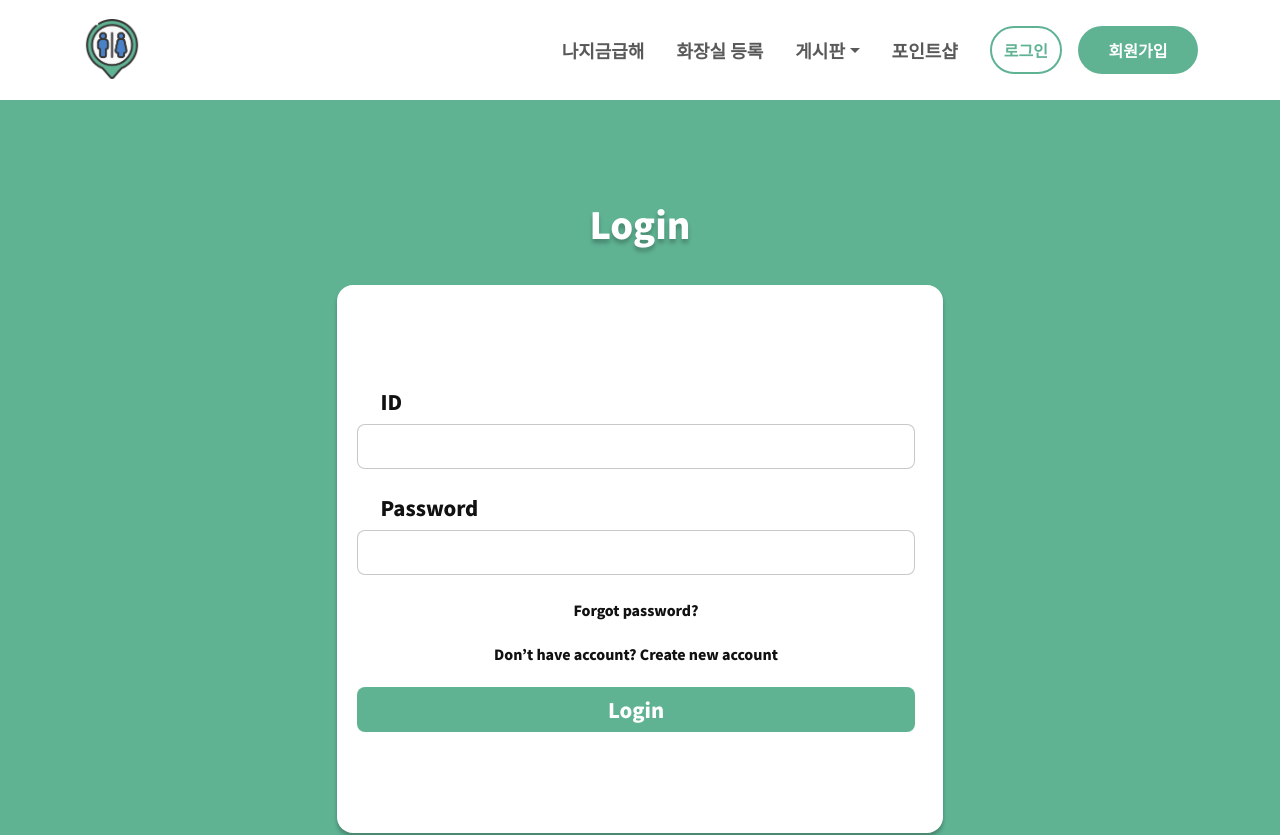
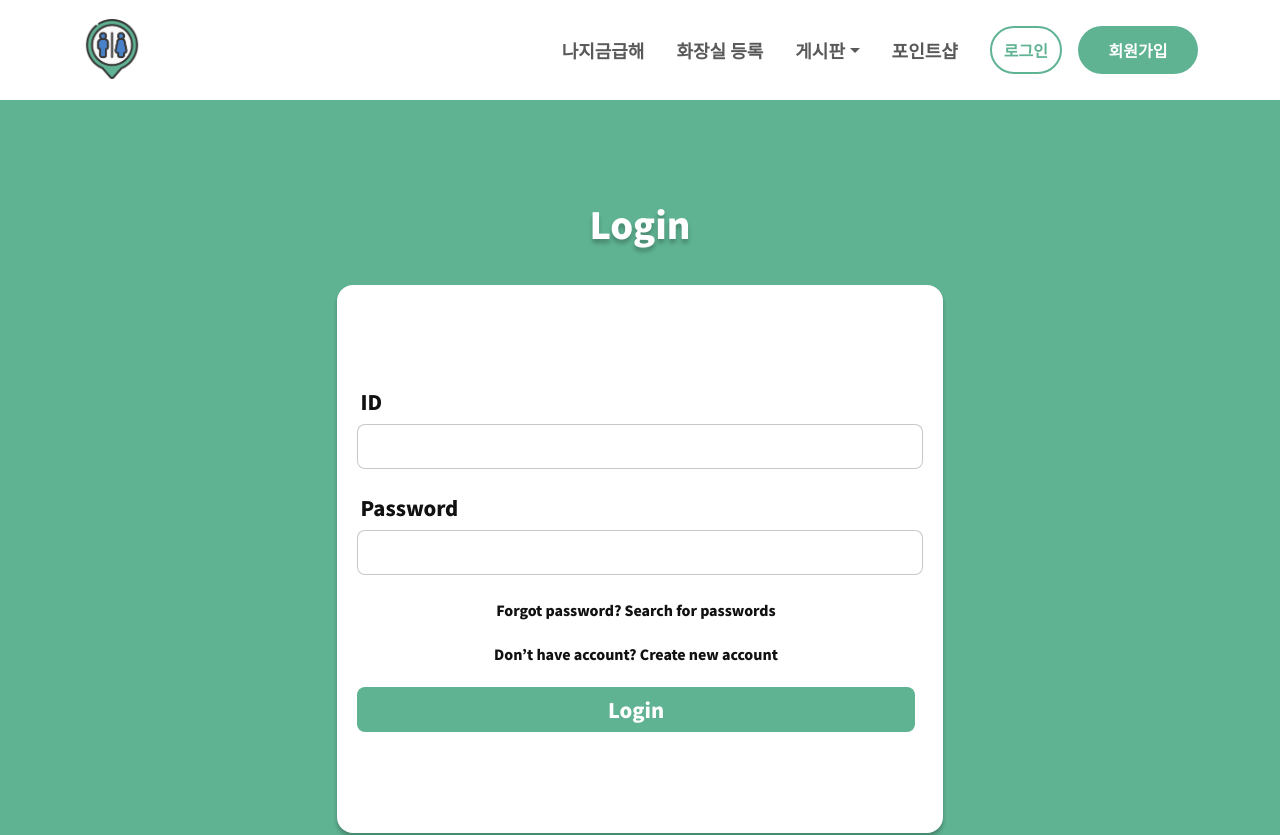
Before and after one commit to lis2s2/emergency-frontend.project, a React (Create React App) app: page /login in a window 1280 px wide. Shown: the top 835 px of the page. Built offline with nearby package versions, Linux system fonts and the light colour scheme; no server answers.

Commit message:
6/28 주말에 로그인 도전해보기~!

```diff
--- a/src/component/Login.jsx
+++ b/src/component/Login.jsx
@@ -36,12 +36,10 @@ const Sublayout = styled.form`
   flex-direction: column;
   justify-content: center;
   align-items: center;
-  padding: 0px;
-  /* padding-top: 200px; */
-  /* padding-right: 200px; */
+  padding: 0 20px;
   gap: 24px;
   margin: 0 auto;
-  padding-left: 20px;
+  /* padding-left: 20px; */
 
   position: absolute;
   width: 606px;
@@ -54,12 +52,6 @@ const Sublayout = styled.form`
 `;
 
 const RegisterGround = styled.div`
-  /* padding-bottom: 450px; */
-  /* padding-right: 150px; */
-  /* margin-bottom: 20px; */
-  /* margin: 0 auto; */
-
-  /* width: 187px; */
   height: 64px;
 
   font-family: "Noto Sans KR";
@@ -115,7 +107,7 @@ const Autobox = styled.div`
 
   color: #111111;
 
-  width: 606px;
+  /* width: 606px; */
   height: 82px;
 
   flex: none;
@@ -188,7 +180,7 @@ const CommonInput = styled.input`
 
   font-size: 16px;
 
-  width: 558px;
+  width: 100%;
   height: 45px;
 
   background: #FFFFFF;
@@ -281,18 +273,24 @@ function Login() {
 
   const handleSubmit = (e) => {
     e.preventDefault();
-    axios.post('http://localhost:8080/login', formData)
+
+    if (!formData.memId || !formData.memPwd) {
+      alert('아이디와 비밀번호를 입력해 주세요.');
+      return;
+    }
+
+    axios.post(`http://localhost:8080/login?${formData.memId}&${formData.memPwd}`, formData)
       .then(response => {
         if (response.data) {
-          alert('로그인 성공');
-          Navigate('/');
-
+          alert('로그인');
+          Navigate('#');
         }
-        // else {
-        //   alert('아이디 또는 비밀번호가 존재하지 않습니다.');
-        // }
+        else {
+          alert('아이디 또는 비밀번호가 잘못 입력되었습니다.');
+        }
       })
       .catch(error => {
+        console.log(error);
         console.error('아이디 또는 비밀번호가 잘못 입력되었습니다!', error);
         alert('아이디 또는 비밀번호가 잘못 입력되었습니다.');
       });
@@ -308,7 +306,7 @@ function Login() {
                 <CommonInfo>
                   <InfoStyle>ID</InfoStyle>
                 </CommonInfo>
-                <CommonInput type="text" name="memEmail" value={formData.memEmail} onChange={handleChange} />
+                <CommonInput type="text" name="memId" value={formData.memId} onChange={handleChange} />
               </Autobox>
 
               <Autobox>
@@ -320,8 +318,8 @@ function Login() {
               </Autobox>
 
               <>
-                <CommonBtn  type="submit" onClick={handleSubmit}>Login</CommonBtn>
-                <Textbtn onClick={() => navigate('/search')}>Forgot password? </Textbtn>
+                <CommonBtn  type="submit">Login</CommonBtn>
+                <Textbtn onClick={() => navigate('/search')}>Forgot password? <span>Search for passwords</span></Textbtn>
                 <Textbtn onClick={() => navigate('/register')}>Don’t have account? <span color="red">Create new account</span></Textbtn>
               </>
             </Sublayout>
--- a/src/component/MyPage.jsx
+++ b/src/component/MyPage.jsx
@@ -13,7 +13,6 @@ const Autolayout = styled.div`
   justify-content: center;
   align-items: center;
   padding: 0px;
-  /* padding-top: 200px; */
   padding-right: 600px;
   gap: 24px;
   margin: 0 auto;
@@ -35,12 +34,12 @@ const Sublayout = styled.div`
   flex-direction: column;
   justify-content: center;
   align-items: center;
-  padding: 0px;
+  padding: 0 20px;
   /* padding-top: 200px; */
   /* padding-right: 200px; */
   gap: 24px;
 
-  position: relative;
+  position: absolute;
   width: 850px;
   height: 644px;
 
--- a/src/component/Register.jsx
+++ b/src/component/Register.jsx
@@ -18,13 +18,12 @@ const Autolayout = styled.div`
   align-items: center;
   padding: 0px;
   gap: 24px;
-  /* margin: 0 atuo; */
 
   /* position: absolute; */
   width: 819px;
   height: 830px;
-  left: 310px;
-  top: 0px;
+  /* left: 310px;
+  top: 0px; */
 
   flex: none;
   order: 0;
@@ -37,9 +36,7 @@ const Sublayout = styled.form`
   flex-direction: column;
   justify-content: center;
   align-items: center;
-  padding: 0px;
-  /* padding-top: 200px; */
-  /* padding-right: 200px; */
+  padding: 0 20px;
   gap: 24px;
   margin: 0 auto;
 
@@ -109,7 +106,7 @@ const Autobox = styled.div`
 
   color: #111111;
 
-  width: 560px;
+  /* width: 560px; */
   height: 82px;
 
   flex: none;
@@ -127,10 +124,6 @@ const CommonInfo = styled.div`
 
   width: 559px;
   height: 29px;
-
-  /* margin: 0 auto;
-  width: 22px;
-  height: 29px; */
 
   flex: none;
   order: 0;
@@ -182,7 +175,7 @@ const CommonInput = styled.input`
 
   font-size: 16px;
 
-  width: 558px;
+  width: 100%;
   height: 45px;
 
   background: #FFFFFF;
@@ -259,18 +252,20 @@ function Register() {
   };
 
   const handleSubmit = (e) => {
-    // if (!e.memId || !e.memPwd || !e.memName || !e.memEmail || !e.memNick) {
-    //   setError('아이디, 이름, 이메일은 필수 입력 사항입니다.');
-    // }
+    e.preventDefault();
 
-    e.preventDefault();
+    if (!formData.memId || !formData.memPwd || !formData.memName || !formData.memEmail || !formData.memNick) {
+      alert("빈칸이 존재합니다.");
+      return;
+    }
+
     axios.post('http://localhost:8080/register', formData)
       .then(response => {
-        alert('회원가입 성공');
+        alert('회원가입을 성공하였습니다.');
       })
       .catch(error => {
         console.error('회원가입 실패!', error);
-        alert('회원가입 실패');
+        alert('회원가입을 실패하였습니다.');
       });
   };
 
--- a/src/component/Search.jsx
+++ b/src/component/Search.jsx
@@ -35,11 +35,8 @@ const Sublayout = styled.div`
   justify-content: center;
   align-items: center;
   padding: 0 20px;
-  /* padding-top: 200px; */
-  /* padding-right: 200px; */
   gap: 24px;
   margin: 0 auto;
-  /* padding-left: 20px; */
 
   position: absolute;
   width: 606px;
@@ -125,10 +122,6 @@ const CommonInfo = styled.div`
   width: 559px;
   height: 29px;
 
-  /* margin: 0 auto;
-  width: 22px;
-  height: 29px; */
-
   flex: none;
   order: 0;
   flex-grow: 0;
@@ -159,7 +152,7 @@ const CommonInput = styled.input`
 
   font-size: 16px;
 
-  width: 558px;/
+  width: 100%;
   height: 45px;
 
   background: #ffffff;
@@ -218,7 +211,7 @@ function Search() {
 
   const handleSearch = async () => {
     if (!memId || !memName || !memEmail) {
-      setError('아이디, 이름, 이메일은 필수 입력 사항입니다.');
+      setError('아이디, 이름, 이메일을 전부 입력 해주세요.');
       return;
     }
 
```
